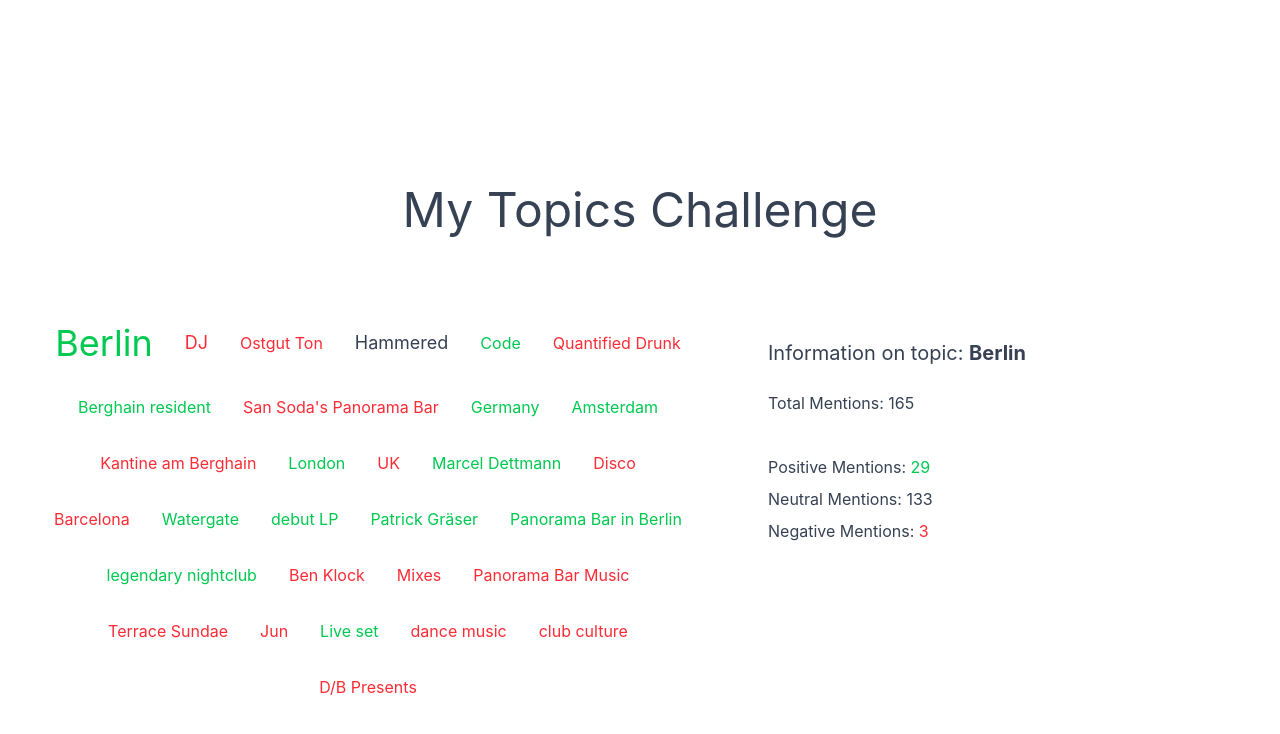
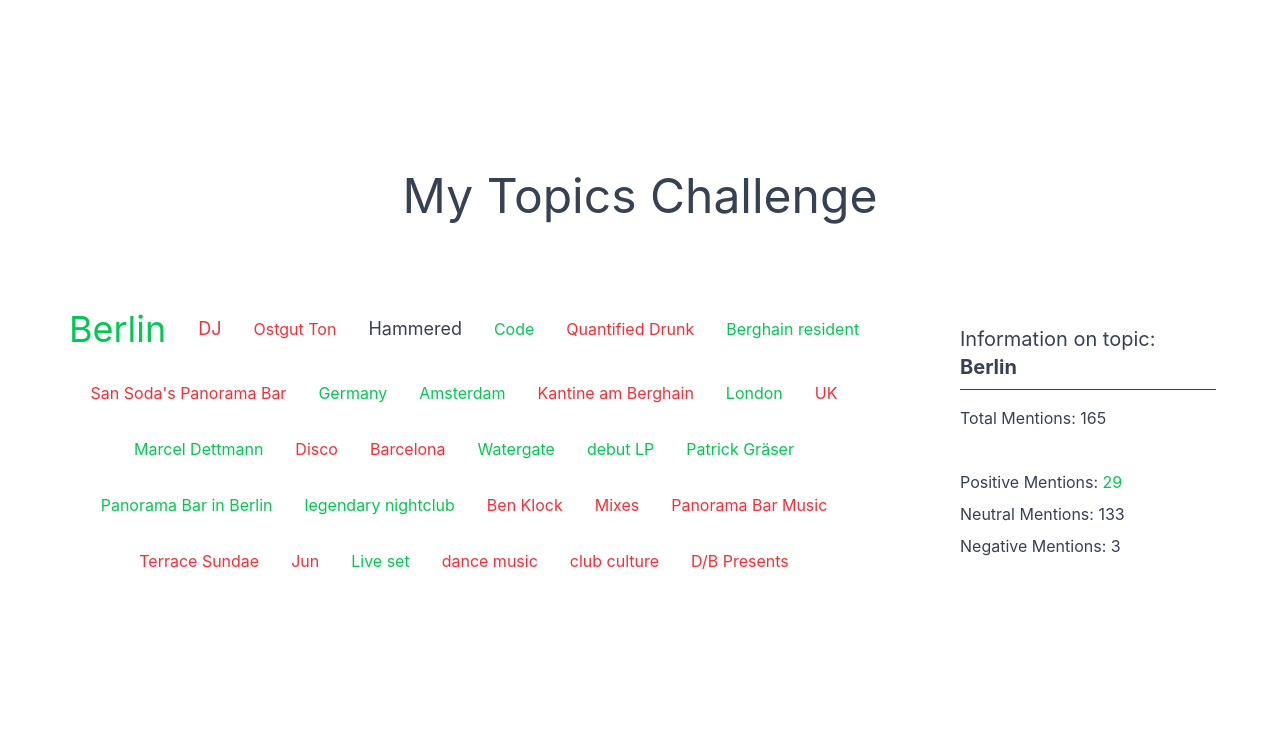
Before and after one commit to nemanja85/wordcloud, a React (Vite) app: page / in a window 1280 px wide. Both pictures are taken after a click on the element "Berlin". Shown: the top 734 px of the page. Built offline with nearby package versions, Linux system fonts and the light colour scheme.

Commit message:
refactor(InfoTopic): simplify component and fix sentiment color logic

```diff
--- a/src/components/InfoTopicComponent.tsx
+++ b/src/components/InfoTopicComponent.tsx
@@ -5,44 +5,41 @@
 		return null;
 	}
 
+	const { label, volume, sentiment, sentimentScore } = selectedTopic;
+
+	const isPositive = sentimentScore > 60;
+	const isNegative = sentimentScore < 60;
+
 	return (
-		<div className=" flex items-center justify-center p-4">
-			<div className="p-6 md:p-8 w-lg">
-				<p className="text-xl font-normal text-gray-700 mb-4 pb-2">
+		<div className="flex items-center justify-center p-4">
+			<div className="w-full max-w-lg p-6 md:p-8">
+				<p className="mb-4 border-b pb-2 text-xl font-normal text-gray-700">
 					<span>Information on topic: </span>
-					<strong>{selectedTopic?.label}</strong>
+					<strong>{label}</strong>
 				</p>
+
 				<div className="space-y-2 text-gray-700">
 					<p className="mb-10">
 						<span>Total Mentions: </span>
-						<span>{selectedTopic?.volume}</span>
+						<span>{volume}</span>
 					</p>
+
 					<p>
 						<span>Positive Mentions: </span>
-						<span
-							className={
-								selectedTopic.sentimentScore > 60
-									? "text-green-500"
-									: "text-gray-700"
-							}
-						>
-							{selectedTopic?.sentiment.positive}
+						<span className={isPositive ? "text-green-500" : undefined}>
+							{sentiment.positive}
 						</span>
 					</p>
+
 					<p>
 						<span>Neutral Mentions: </span>
-						<span>{selectedTopic?.sentiment.neutral}</span>
+						<span>{sentiment.neutral}</span>
 					</p>
+
 					<p>
 						<span>Negative Mentions: </span>
-						<span
-							className={
-								selectedTopic.sentimentScore < 60
-									? "text-gray-700"
-									: "text-red-500"
-							}
-						>
-							{selectedTopic?.sentiment.negative}
+						<span className={isNegative ? "text-red-500" : undefined}>
+							{sentiment.negative}
 						</span>
 					</p>
 				</div>
```
